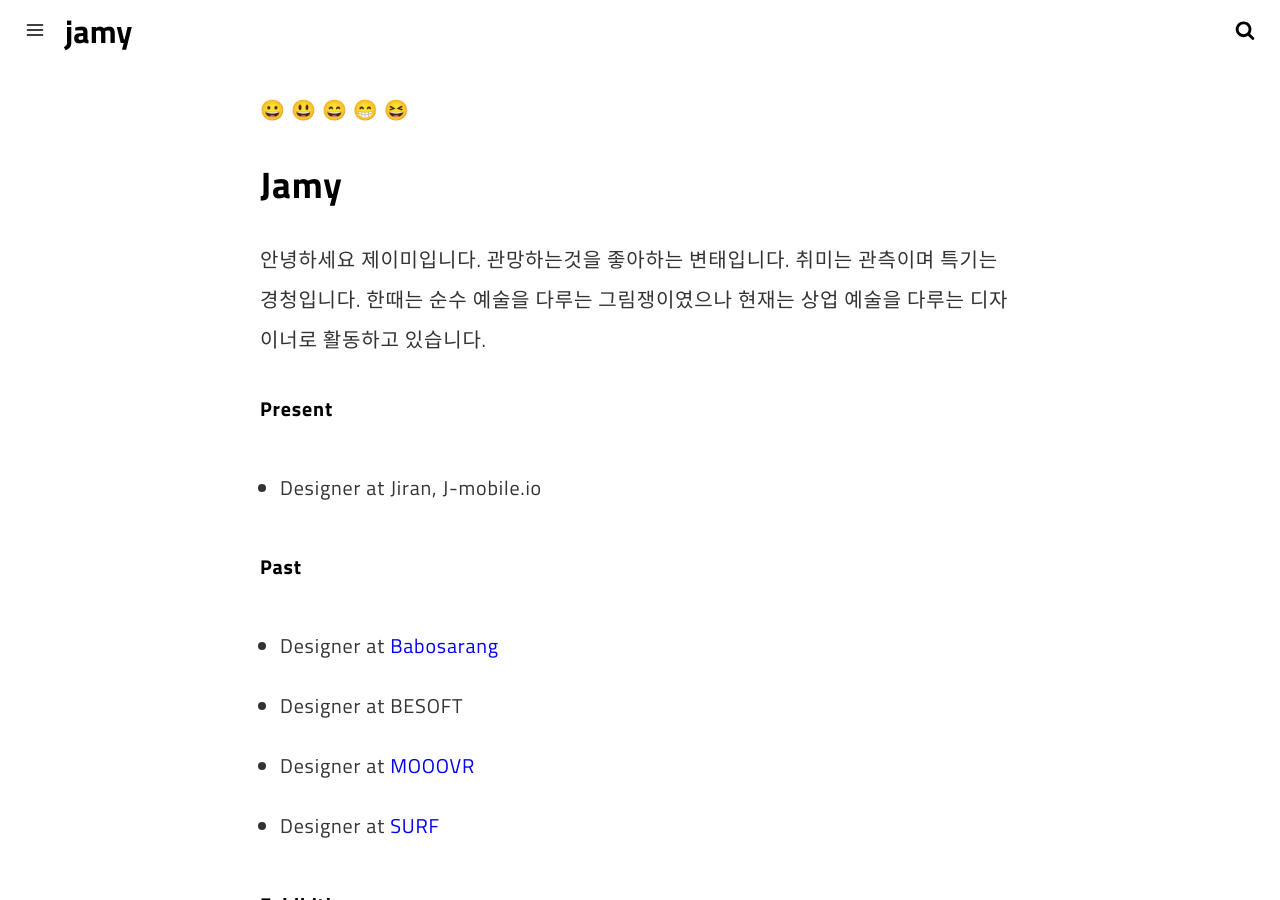
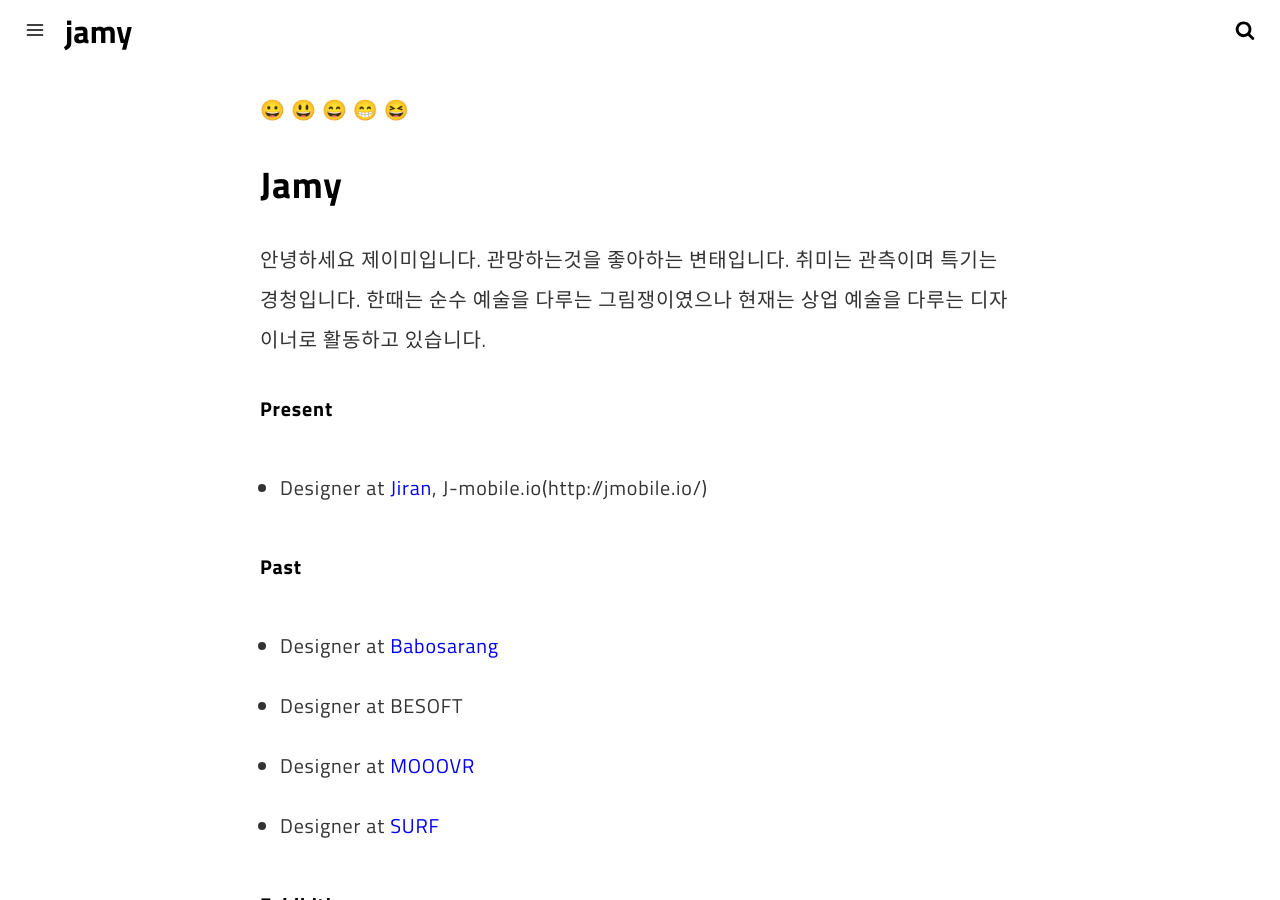
Before and after one commit to crazyjamy/crazyjamy.github.io, a Jekyll site: the page built from about.md, in a window 1280 px wide and 900 px high. Built offline with Jekyll 4.4.1, drawn with Linux system fonts in a browser that asks for light colours; some of the changed lines change nothing that is shown.

Commit message:
Update about.md

```diff
--- a/about.md
+++ b/about.md
@@ -14,7 +14,7 @@ permalink: /about/
 한때는 순수 예술을 다루는 그림쟁이였으나 현재는 상업 예술을 다루는 디자이너로 활동하고 있습니다.
 
 #### Present
-- Designer at Jiran, J-mobile.io
+- Designer at [Jiran](http://jiran.com/), J-mobile.io(http://jmobile.io/)
 
 #### Past
 - Designer at [Babosarang](http://www.babosarang.co.kr/)
```
